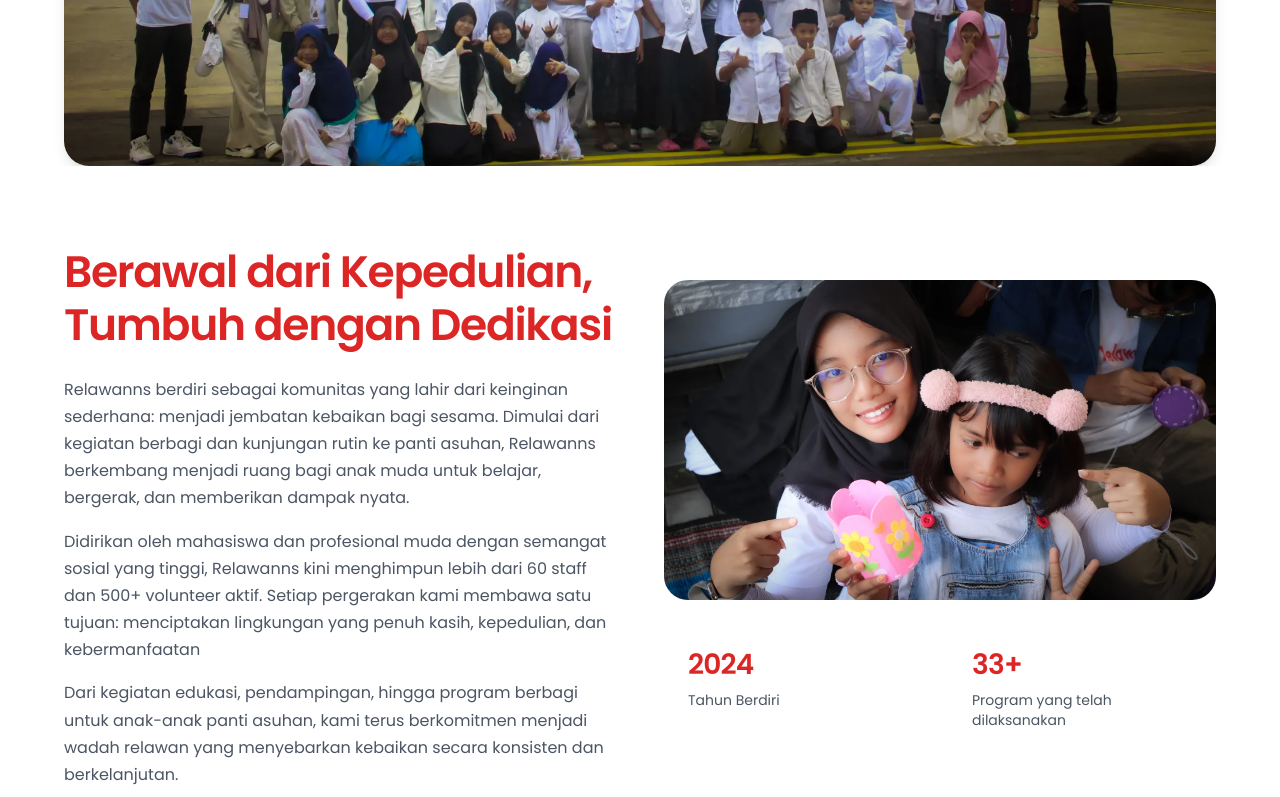
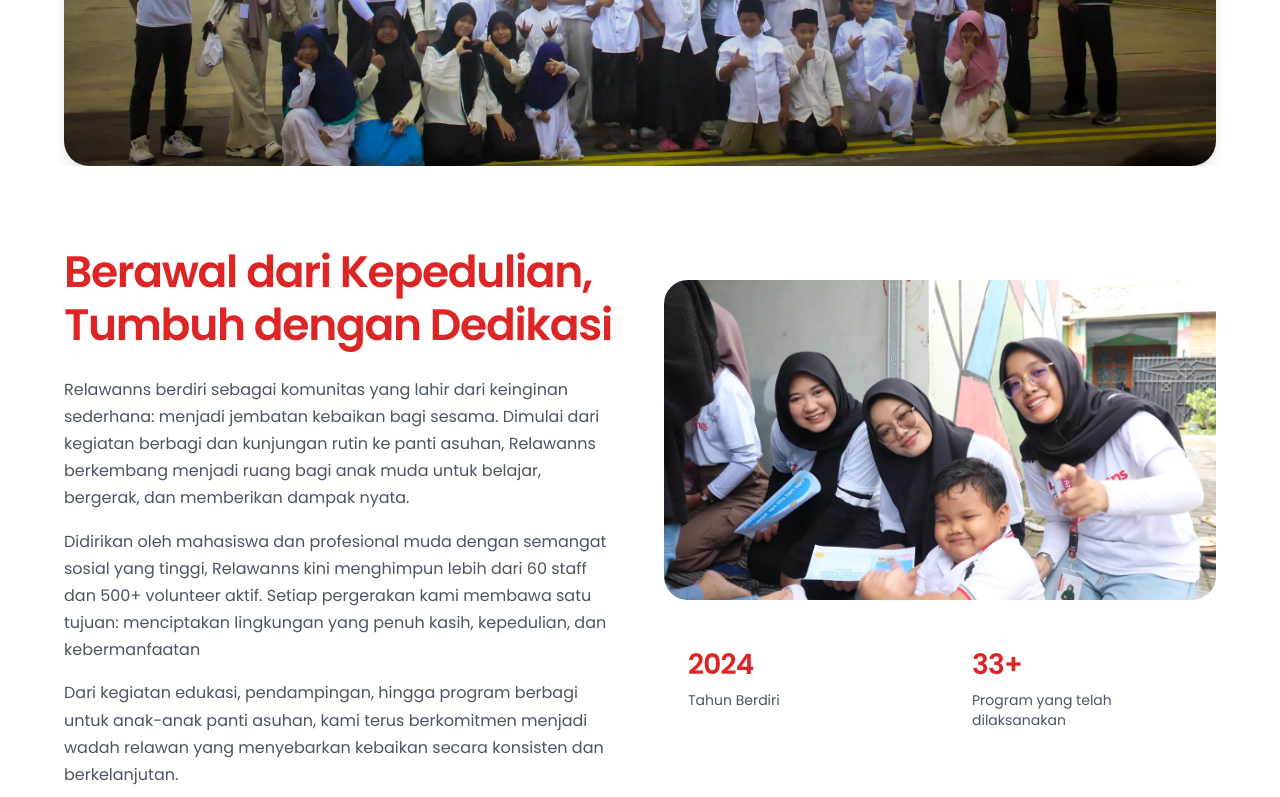
Before and after one commit to amad-IO/relawanns, a React (Vite) app: page /about in a window 1280 px wide. Shown: the part 521-1318 px from the top of the page. Built offline with nearby package versions, Linux system fonts and the light colour scheme.

Commit message:
fix: update about page image to 10.webp

```diff
--- a/src/pages/TentangKami.tsx
+++ b/src/pages/TentangKami.tsx
@@ -174,7 +174,7 @@
                     >
                         <div className="relative">
                             <img
-                                src="/img/6.webp"
+                                src="/img/10.webp"
                                 alt="Our Journey"
                                 className="w-full h-80 object-cover rounded-3xl shadow-soft"
                             />
```
